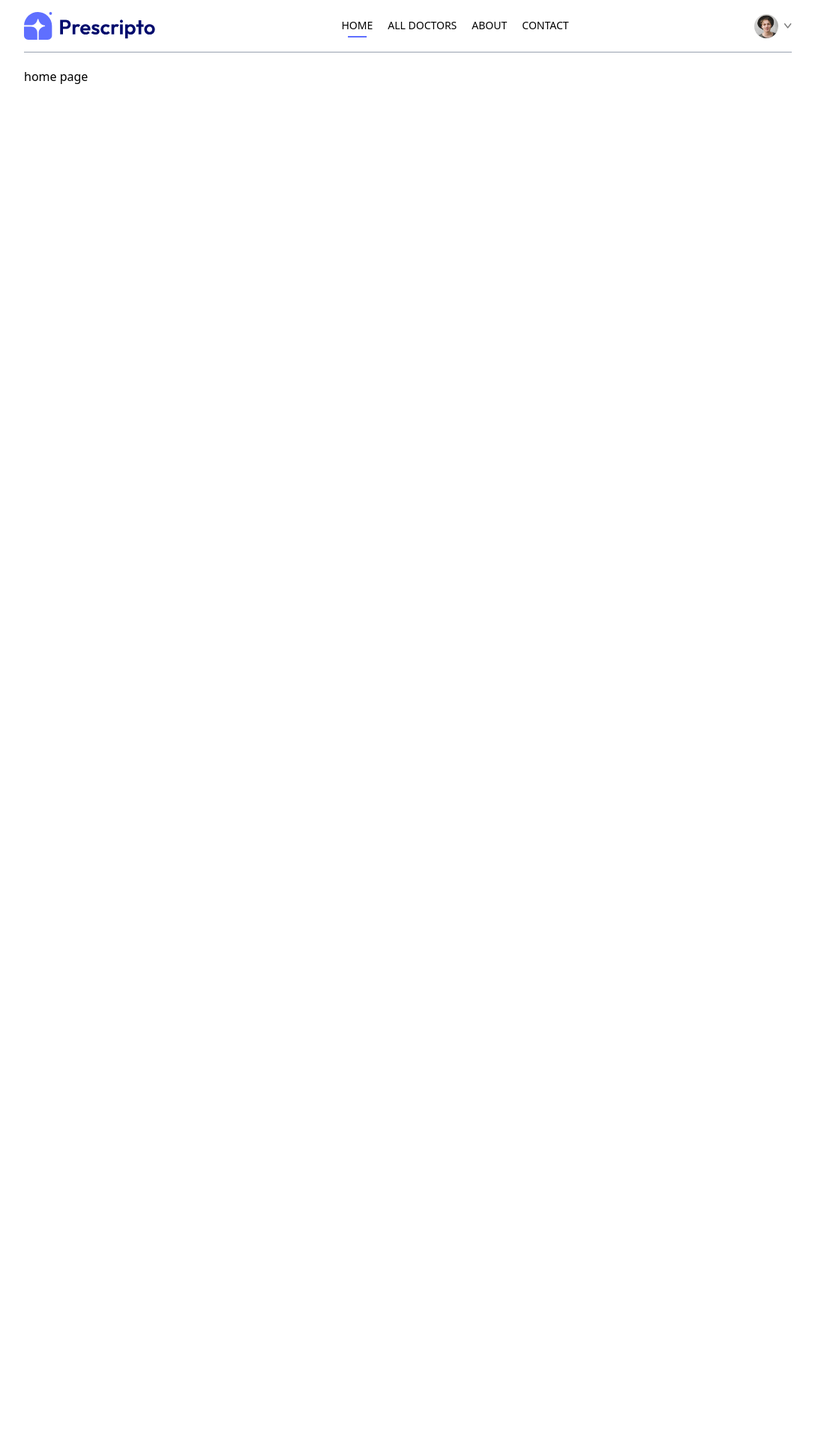
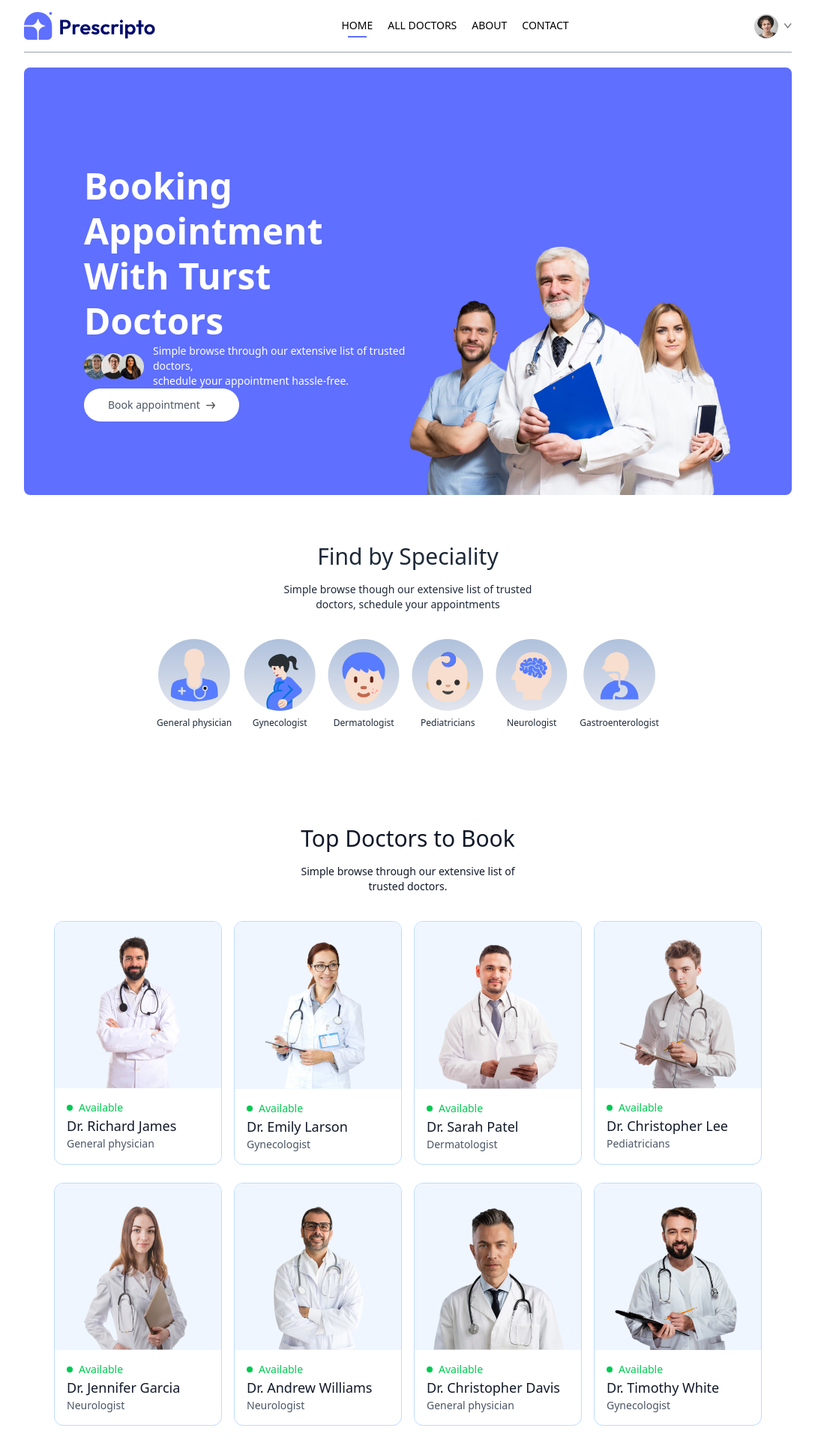
Before and after one commit to CSPEDITOR/CareHub, a React (Vite) app in the folder frontend/: page / in a window 1280 px wide. Shown: the top 1920 px of the page at 75% size, without its empty margins (96-1183 px from the left). Before the commit the page ends 800 px from the top, so only its background shows below. Built offline with nearby package versions, Linux system fonts and the light colour scheme.

Commit message:
adding the headers navbar specialitymenu

```diff
--- /dev/null
+++ b/frontend/src/components/Header.jsx
@@ -0,0 +1,27 @@
+import React from 'react'
+import { assets } from '../assets/assets'
+
+const Header = () => {
+  return (
+    <div className='flex flex-col md:flex-row flex-wrap bg-primary rounded-lg px-6 md:px-10 lg:px-20'>
+
+    <div className='md:w-1/2 flex flex-col items-start justify-center gap4 py-10 m-auto md:py-[10vw] md:mb-[-30px]'>
+      {/* --------left side ------- */}
+    <p className='text-3xl md:text-4xl lg:text-5xl text-white font-semibold leading-tight md:leading-tight lg:leading-tight'>Booking Appointment <br /> With Turst Doctors</p>
+    <div className='flex flex-col md:flex-row items-center gap-3 text-white text-sm font-light'>
+        <img className='w-20' src={assets.group_profiles} alt="" />
+        <p>Simple browse through our extensive list of trusted doctors, <br className='hidden sm:block'/> schedule your appointment hassle-free.</p>
+    </div>
+    <a href="#speciality" className='flex items-center gap-2 bg-white px-8 py-3 rounded-full text-gray-600 text-sm m-auto md:m-0 hover:scale-105 transition-all duration-300'>Book appointment
+        <img className='w-3' src={assets.arrow_icon} alt="" />
+    </a>
+    </div>
+    <div className='md:w-1/2 relative'>
+      {/* --------right side ------- */}
+      <img className='w-full md:absolute bottom-0 h-auto rounded-lg' src={assets.header_img} alt="" />
+    </div>
+    </div>
+  )
+}
+
+export default Header
--- a/frontend/src/components/Navbar.jsx
+++ b/frontend/src/components/Navbar.jsx
@@ -38,9 +38,9 @@
             <img className='w-2.5 ' src={assets.dropdown_icon} alt="" />
             <div className='absolute top-0 right-0 pt-14 text-base font-medium text-gray-600 z-20 hidden group-hover:block '>
               <div className='min-w-48 bg-stone-100 rounded flex flex-col gap-4 p-4'>
-                <p>My Profile</p>
-                <p>my Appointments</p>
-                <p>logout</p>
+                <p onClick={()=>navigate('/my-profile')} className='hover:text-black cursor-pointer'>My Profile</p>
+                <p onClick={()=>navigate('/my-appointments')} className='hover:text-black cursor-pointer'>my Appointments</p>
+                <p onClick={()=>setToken(false)} className='hover:text-black cursor-pointer'>logout</p>
               </div>
             </div>
           </div>
--- /dev/null
+++ b/frontend/src/components/SpecialityMenu.jsx
@@ -0,0 +1,23 @@
+import React from 'react'
+import { specialityData } from '../assets/assets'
+import {Link} from 'react-router-dom'
+const SpecialityMenu = () => {
+  return (
+    <div className='flex flex-col items-center gap-4 py-16 text-gray-800' id='speciality'>
+        <h1 className='text-3xl font-medium'>Find by Speciality</h1>
+        <p className='sm:w-1/3 text-center text-sm'>Simple browse though our extensive list of trusted doctors, schedule your appointments </p>
+        <div className='flex sm:justify-center gap-4 pt-5 w-full overflow-scroll'>
+        {
+            specialityData.map((item,index)=>(
+                <Link onClick={()=>scrollTo(0,0)} className='flex flex-col items-center text-xs cursor-pointer flex-shrink-0 hover:translate-y-[-10px] transition-all duration-500' key={index} to={`/doctors/${item.speciality}`}>
+                <img className='w-16 sm:w-24 mb-2' src={item.image} alt="" />
+                <p>{item.speciality}</p>
+                </Link>
+            ))
+        }
+        </div>
+    </div>
+  )
+}
+
+export default SpecialityMenu
--- /dev/null
+++ b/frontend/src/components/TopDoctors.jsx
@@ -0,0 +1,40 @@
+import React, { useContext } from "react";
+
+import { useNavigate } from "react-router-dom";
+import { AppContext } from "../context/AppContext";
+const TopDoctors = () => {
+  const navigate = useNavigate();
+  const {doctors} = useContext(AppContext);
+  return (
+    <div className="flex flex-col items-center gap-4 my-16 text-gray-900 md:mx-10">
+      <h1 className="text-3xl font-medium">Top Doctors to Book</h1>
+      <p className="sm:w-1/3 text-center text-sm">
+        Simple browse through our extensive list of trusted doctors.
+      </p>
+      <div className="w-full grid grid-cols-auto gap-4 pt-5 gap-y-6 px-3 sm:px-0">
+        {doctors.slice(0, 10).map((item, index) => (
+          <div onClick={()=>navigate(`/appointment/${item._id}`)}
+            className="border border-blue-200 rounded-xl overflow-hidden cursor-pointer hover:translate-y-[-10px] transition-all duration-500"
+            key={index}
+          >
+            <img className="bg-blue-50 " src={item.image} alt="" />
+            <div className="p-4">
+              <div className="flex items-center gap-2 text-sm text-center text-green-500">
+                <p className="w-2 h-2 bg-green-500 rounded-full"></p>
+                <p>Available</p>
+              </div>
+
+              <p className="text-gray-900 text-lg font-medium">{item.name}</p>
+              <p className="text-gray-600 text-sm">{item.speciality}</p>
+            </div>
+          </div>
+        ))}
+      </div>
+      <button onClick={()=>{navigate('/doctors'); scrollTo(0,0)}} className="bg-blue-50 text-gray-600 px-12 py-3 rounded-full mt-10">
+        more
+      </button>
+    </div>
+  );
+};
+
+export default TopDoctors;
--- /dev/null
+++ b/frontend/src/context/AppContext.jsx
@@ -0,0 +1,17 @@
+import { createContext } from "react";
+import { doctors } from "../assets/assets";
+export const AppContext = createContext();
+
+const AppContextProvider = (props) =>{
+
+    const value ={
+        doctors,
+    }
+    return (
+        <AppContext.Provider value={value}>
+            {props.children}
+        </AppContext.Provider>
+    )
+}
+
+export default AppContextProvider
--- a/frontend/src/index.css
+++ b/frontend/src/index.css
@@ -7,3 +7,15 @@
 .active hr{
     @apply block
 }
+
+::-webkit-scrollbar{
+    @apply hidden;
+}
+/* index.css */
+.grid-cols-auto {
+  display: grid;
+  grid-template-columns: repeat(auto-fill, minmax(200px, 1fr));
+}
+html{
+    scroll-behavior: smooth;
+}
--- a/frontend/src/main.jsx
+++ b/frontend/src/main.jsx
@@ -1,12 +1,14 @@
-import { StrictMode } from 'react'
-import { createRoot } from 'react-dom/client'
-import './index.css'
-import App from './App.jsx'
-import {BrowserRouter} from 'react-router-dom'
+import { StrictMode } from "react";
+import { createRoot } from "react-dom/client";
+import "./index.css";
+import App from "./App.jsx";
+import { BrowserRouter } from "react-router-dom";
+import AppContextProvider from "./context/AppContext.jsx";
 
-createRoot(document.getElementById('root')).render(
- <BrowserRouter>
-    <App />
- </BrowserRouter>
-
-)
+createRoot(document.getElementById("root")).render(
+  <BrowserRouter>
+    <AppContextProvider>
+      <App />
+    </AppContextProvider>
+  </BrowserRouter>
+);
--- a/frontend/src/pages/Home.jsx
+++ b/frontend/src/pages/Home.jsx
@@ -1,9 +1,15 @@
 import React from 'react'
+import Header from '../components/Header'
+import SpecialityMenu from '../components/SpecialityMenu'
+import TopDoctors from '../components/TopDoctors'
 
 const Home = () => {
   return (
     <div>
-      <h1>home page</h1>
+      <Header/>
+      <SpecialityMenu />
+      <TopDoctors/>
+
     </div>
   )
 }
```
